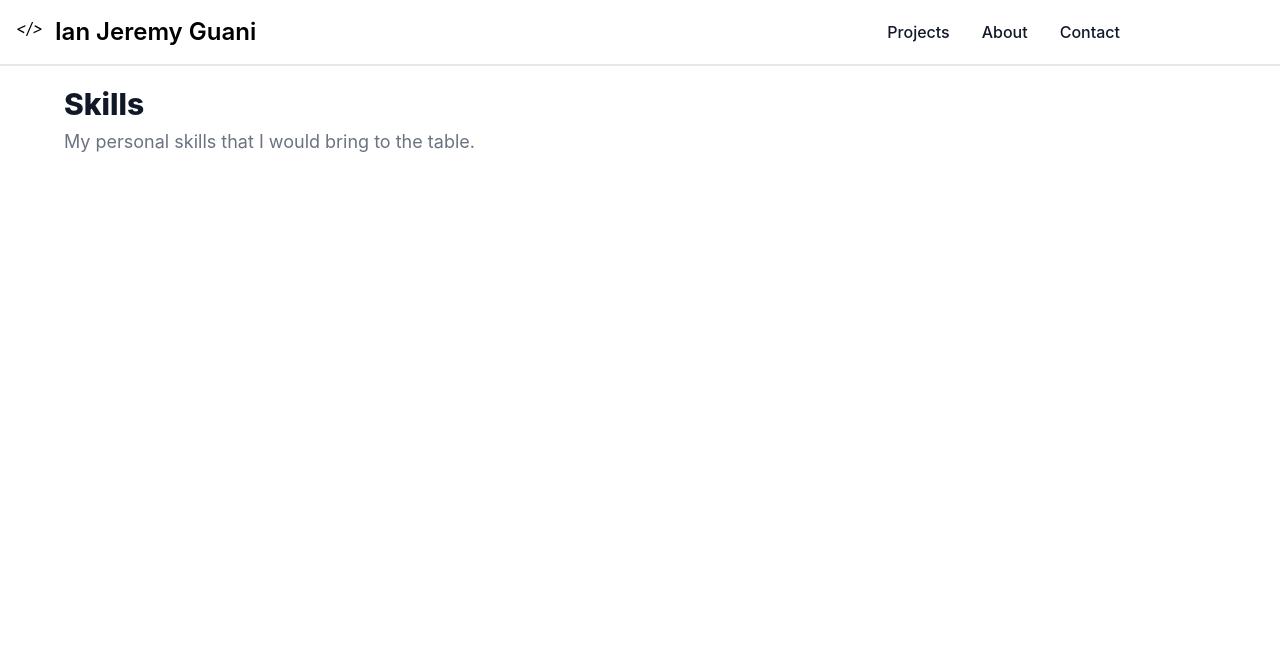
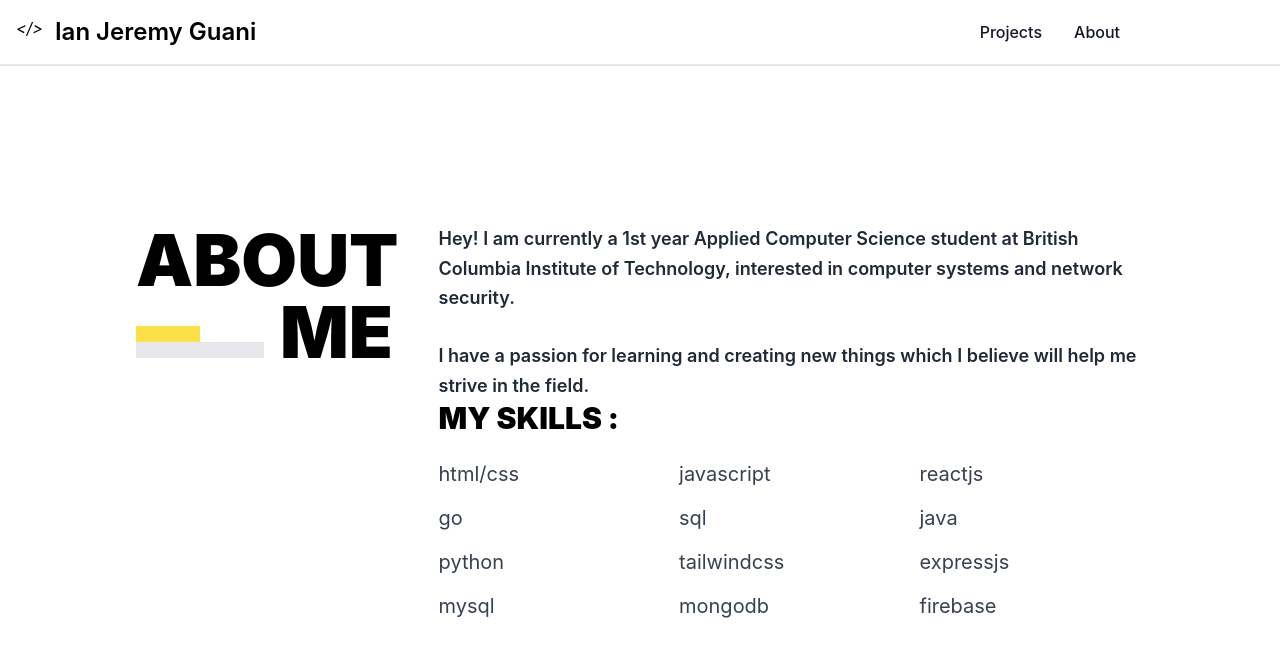
Before and after one commit to inaguu/ianjguani, a React (Create React App) app: page /skills in a window 1280 px wide. Shown: the top 656 px of the page. Built offline with nearby package versions, Linux system fonts and the light colour scheme.

Commit message:
feat: about page is done (maybe some better wording)

```diff
--- a/src/components/Navbar.jsx
+++ b/src/components/Navbar.jsx
@@ -23,9 +23,9 @@ export default function Navbar() {
                             <li>
                                 <a href="/skills" class="block py-2 px-3 text-gray-900 rounded hover:bg-gray-100 md:hover:bg-transparent md:border-0 md:hover:text-blue-700 md:p-0">About</a>
                             </li>
-                            <li>
+                            {/* <li>
                                 <a href="/contact" class="block py-2 px-3 text-gray-900 rounded hover:bg-gray-100 md:hover:bg-transparent md:border-0 md:hover:text-blue-700 md:p-0 ">Contact</a>
-                            </li>
+                            </li> */}
                             {/* <li>
                                 <a href="/resume" class="block py-2 px-3 text-gray-900 rounded hover:bg-gray-100 md:hover:bg-transparent md:border-0 md:hover:text-blue-700 md:p-0">Resume</a>
                             </li>
--- a/src/pages/HomePage.jsx
+++ b/src/pages/HomePage.jsx
@@ -8,19 +8,26 @@ function HomePage() {
     }
 
     return (
-        <div id='content' className='flex flex-col h-[93%] justify-center items-center'>
+        <div className='flex flex-col h-[93%] justify-center items-center'>
             <div className='w-[700px] h-[237px]'>
                 <h1 className='font-black text-left text-[2.5em] sm:text-[3em] md:text-[3.5em] lg:text-[4em]'>Ian Jeremy Guani,</h1>
                 <p className='text-center md:text-left text-[1.2em] font-extralight'>
                     Applied Computer Science student at British Columbia Institute of Technology
                 </p>
+
+                <br></br>
+
+                <p className='text-center md:text-left text-[1.2em] font-semibold'>
+                    ianjguani@gmail.com <br></br> (778)-895-3635
+                </p>
+
                 <div className='justify-center md:justify-start py-[15px] px-[0px] gap-2'>
-                    <a href="https://github.com/">
+                    <a href="https://github.com/inaguu">
                         <svg className='inline-block h-[20px] w-[20px]' viewBox='0 0 16 16' fill='var(--accent-text)'>
                             <path d='M8 0C3.58 0 0 3.58 0 8c0 3.54 2.29 6.53 5.47 7.59.4.07.55-.17.55-.38 0-.19-.01-.82-.01-1.49-2.01.37-2.53-.49-2.69-.94-.09-.23-.48-.94-.82-1.13-.28-.15-.68-.52-.01-.53.63-.01 1.08.58 1.23.82.72 1.21 1.87.87 2.33.66.07-.52.28-.87.51-1.07-1.78-.2-3.64-.89-3.64-3.95 0-.87.31-1.59.82-2.15-.08-.2-.36-1.02.08-2.12 0 0 .67-.21 2.2.82.64-.18 1.32-.27 2-.27.68 0 1.36.09 2 .27 1.53-1.04 2.2-.82 2.2-.82.44 1.1.16 1.92.08 2.12.51.56.82 1.27.82 2.15 0 3.07-1.87 3.75-3.65 3.95.29.25.54.73.54 1.48 0 1.07-.01 1.93-.01 2.2 0 .21.15.46.55.38A8.013 8.013 0 0016 8c0-4.42-3.58-8-8-8z'></path>
                         </svg>
                     </a>
-                    <a href="https://linkedin.com/">
+                    <a href="https://www.linkedin.com/in/ian-jeremy-guani-8b233a2a9/">
                         <svg className='inline-block h-[20px] w-[20px] ml-[10px]' viewBox='0 0 24 24' fill='var(--accent-text)'>
                             <path d='M20.5 2h-17A1.5 1.5 0 002 3.5v17A1.5 1.5 0 003.5 22h17a1.5 1.5 0 001.5-1.5v-17A1.5 1.5 0 0020.5 2zM8 19H5v-9h3zM6.5 8.25A1.75 1.75 0 118.3 6.5a1.78 1.78 0 01-1.8 1.75zM19 19h-3v-4.74c0-1.42-.6-1.93-1.38-1.93A1.74 1.74 0 0013 14.19a.66.66 0 000 .14V19h-3v-9h2.9v1.3a3.11 3.11 0 012.7-1.4c1.55 0 3.36.86 3.36 3.66z'></path>
                         </svg>
--- a/src/pages/ProjectsPage.jsx
+++ b/src/pages/ProjectsPage.jsx
@@ -111,7 +111,7 @@ function ProjectPage() {
                             </div>
                         </div>
                     </div>
-                    <div class="w-full sm:w-1/2">
+                    {/* <div class="w-full sm:w-1/2">
                         <div class="relative h-full ml-0 md:mr-10">
                             <span class="absolute top-0 left-0 w-full h-full mt-1 ml-1 bg-green-500 rounded-lg"></span>
                             <div class="relative h-full p-5 bg-white border-2 border-green-500 rounded-lg">
@@ -131,7 +131,7 @@ function ProjectPage() {
                                     that eliminate a large amount of manual work and accelerate the development process.</p>
                             </div>
                         </div>
-                    </div>
+                    </div> */}
                 </div>
             </div>
         </div>
--- a/src/pages/SkillsPage.jsx
+++ b/src/pages/SkillsPage.jsx
@@ -1,10 +1,41 @@
 
 function SkillsPage() {
     return (
-        <div class="container relative flex flex-col justify-start h-[91%] max-w-6xl px-10 mx-auto xl:px-0 mt-5">
-            <h2 class="mb-1 text-3xl font-extrabold leading-tight text-gray-900">Skills</h2>
-            <p class="mb-12 text-lg text-gray-500">My personal skills that I would bring to the table. </p>
-        </div>
+        <section className="flex h-[75%] items-center pt-28 overflow-hidden">
+            <div className="max-w-screen-lg mx-auto xl:flex xl:justify-between xl:space-x-10 px-2">
+                <h1 className="sm:text-7xl text-5xl font-main font-black uppercase mb-12 xl:mb-0">
+                    About
+                    <br></br>
+                    <span className="relative inline-block w-32  mr-4 h-4 bg-gray-200">
+                        <span className="absolute bottom-full w-16 h-4 bg-yellow-300"></span>
+                    </span>
+                    Me
+                </h1>
+                <div>
+                    <p className="text-main font-semibold text-lg leading-relaxed text-gray-800">
+                        Hey! I am currently a 1st year Applied Computer Science student at British Columbia Institute of Technology, interested in computer systems and network security.
+                        <br></br>
+                        <br></br>
+                        I have a passion for learning and creating new things which I believe will help me strive in the field.
+                    </p>
+                    <h3 className="text-3xl font-main font-black uppercase mb-6">My Skills :</h3>
+                    <ul className="relative z-20 grid md:grid-cols-3 grid-cols-2 max-w-screen-md gap-4 ">
+                        <li className="text-main text-xl text-gray-700">html/css</li>
+                        <li className="text-main text-xl text-gray-700">javascript</li>
+                        <li className="text-main text-xl text-gray-700">reactjs</li>
+                        <li className="text-main text-xl text-gray-700">go</li>
+                        <li className="text-main text-xl text-gray-700">sql</li>
+                        <li className="text-main text-xl text-gray-700">java</li>
+                        <li className="text-main text-xl text-gray-700">python</li>
+                        <li className="text-main text-xl text-gray-700">tailwindcss</li>
+                        <li className="text-main text-xl text-gray-700">expressjs</li>
+                        <li className="text-main text-xl text-gray-700">mysql</li>
+                        <li className="text-main text-xl text-gray-700">mongodb</li>
+                        <li className="text-main text-xl text-gray-700">firebase</li>
+                    </ul>
+                </div>
+            </div>
+        </section>
     );
 }
 
```
